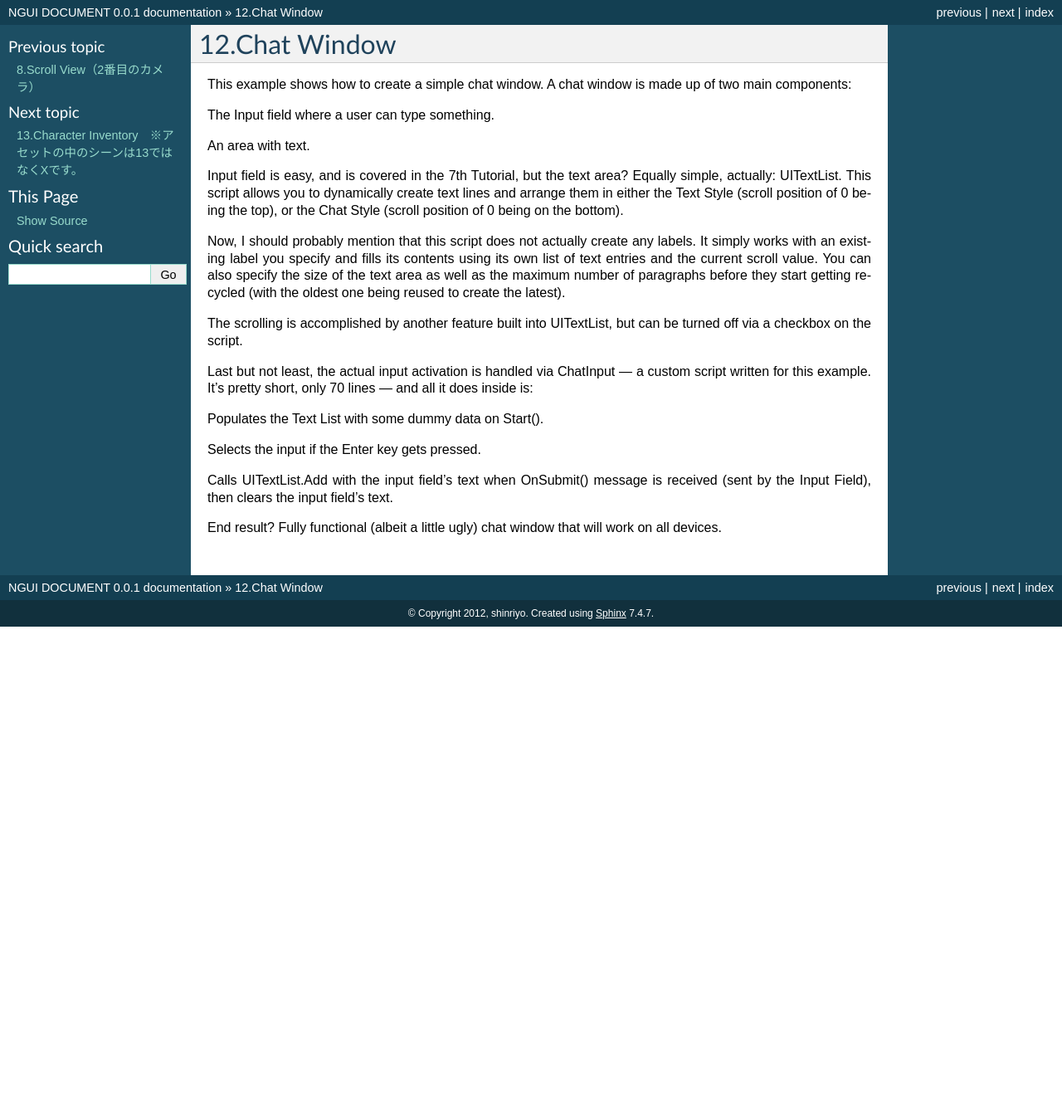
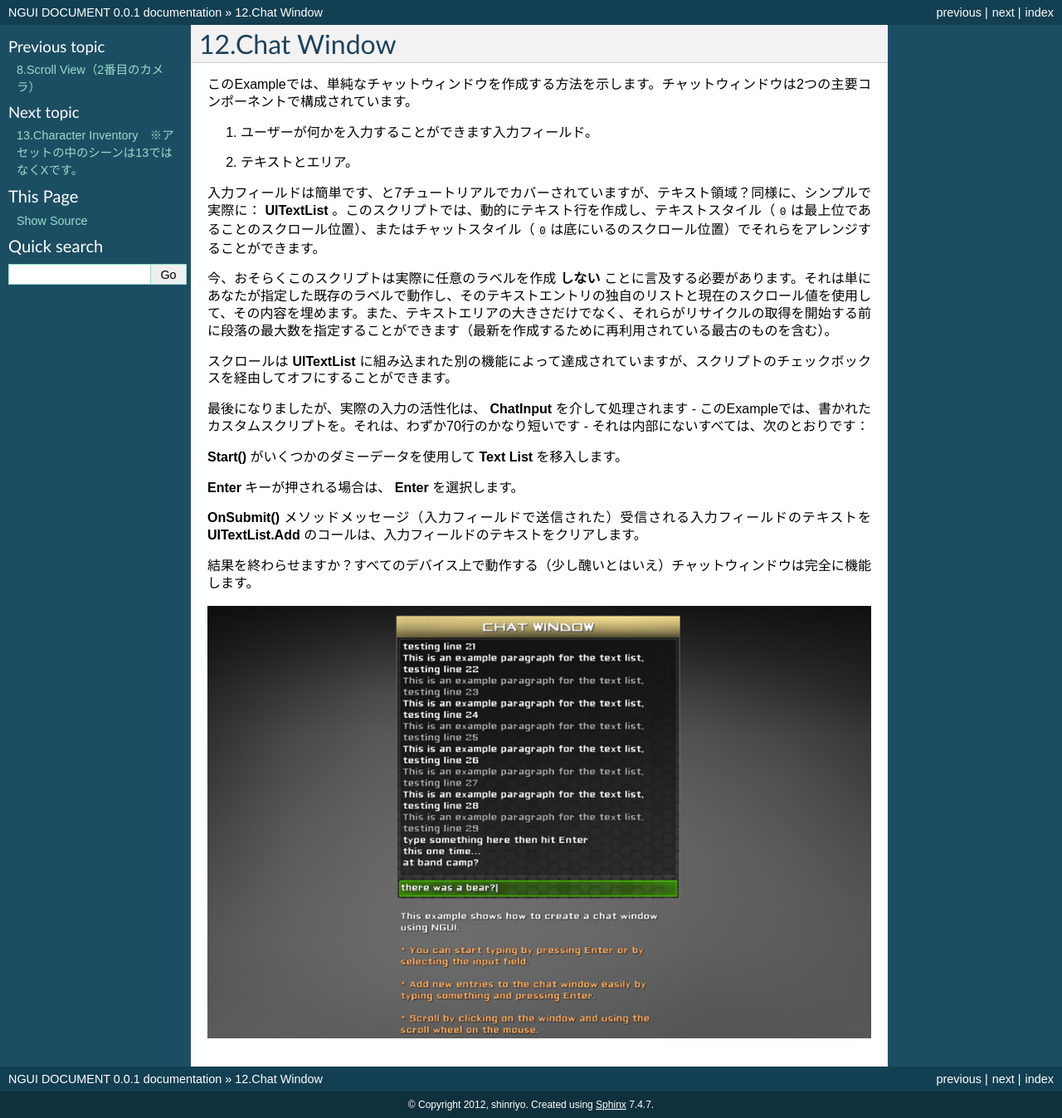
Before and after one commit to shinriyo/NGUI-japanese-document, a Sphinx documentation site: the page built from source/chapter12.rst, in a window 1280 px wide. Shown: the whole page at 83% size. Built offline with Sphinx 7.4.7, drawn with Linux system fonts in a browser that asks for light colours; before the commit the page ends 900 px from its top, so only the background shows below that.

Commit message:
chapter12

```diff
--- a/source/chapter12.rst
+++ b/source/chapter12.rst
@@ -2,24 +2,37 @@
 12.Chat Window
 ===============
 
-This example shows how to create a simple chat window. A chat window is made up of two main components:
+.. This example shows how to create a simple chat window. A chat window is made up of two main components:
+このExampleでは、単純なチャットウィンドウを作成する方法を示します。チャットウィンドウは2つの主要コンポーネントで構成されています。
 
-The Input field where a user can type something.
+.. The Input field where a user can type something.
+1. ユーザーが何かを入力することができます入力フィールド。
 
-An area with text.
+.. An area with text.
+2. テキストとエリア。
 
-Input field is easy, and is covered in the 7th Tutorial, but the text area? Equally simple, actually: UITextList. This script allows you to dynamically create text lines and arrange them in either the Text Style (scroll position of 0 being the top), or the Chat Style (scroll position of 0 being on the bottom).
+.. Input field is easy, and is covered in the 7th Tutorial, but the text area? Equally simple, actually: UITextList. This script allows you to dynamically create text lines and arrange them in either the Text Style (scroll position of 0 being the top), or the Chat Style (scroll position of 0 being on the bottom).
+入力フィールドは簡単です、と7チュートリアルでカバーされていますが、テキスト領域？同様に、シンプルで実際に： **UITextList** 。このスクリプトでは、動的にテキスト行を作成し、テキストスタイル（ ``0`` は最上位であることのスクロール位置）、またはチャットスタイル（ ``0`` は底にいるのスクロール位置）でそれらをアレンジすることができます。
 
-Now, I should probably mention that this script does not actually create any labels. It simply works with an existing label you specify and fills its contents using its own list of text entries and the current scroll value. You can also specify the size of the text area as well as the maximum number of paragraphs before they start getting recycled (with the oldest one being reused to create the latest).
+.. Now, I should probably mention that this script does not actually create any labels. It simply works with an existing label you specify and fills its contents using its own list of text entries and the current scroll value. You can also specify the size of the text area as well as the maximum number of paragraphs before they start getting recycled (with the oldest one being reused to create the latest).
+今、おそらくこのスクリプトは実際に任意のラベルを作成 **しない** ことに言及する必要があります。それは単にあなたが指定した既存のラベルで動作し、そのテキストエントリの独自のリストと現在のスクロール値を使用して、その内容を埋めます。また、テキストエリアの大きさだけでなく、それらがリサイクルの取得を開始する前に段落の最大数を指定することができます（最新を作成するために再利用されている最古のものを含む）。
 
-The scrolling is accomplished by another feature built into UITextList, but can be turned off via a checkbox on the script.
+.. The scrolling is accomplished by another feature built into UITextList, but can be turned off via a checkbox on the script.
+スクロールは **UITextList** に組み込まれた別の機能によって達成されていますが、スクリプトのチェックボックスを経由してオフにすることができます。
 
-Last but not least, the actual input activation is handled via ChatInput — a custom script written for this example. It’s pretty short, only 70 lines — and all it does inside is:
+.. Last but not least, the actual input activation is handled via ChatInput — a custom script written for this example. It’s pretty short, only 70 lines — and all it does inside is:
+最後になりましたが、実際の入力の活性化は、 **ChatInput** を介して処理されます - このExampleでは、書かれたカスタムスクリプトを。それは、わずか70行のかなり短いです - それは内部にないすべては、次のとおりです：
 
-Populates the Text List with some dummy data on Start().
+.. Populates the Text List with some dummy data on Start().
+**Start()** がいくつかのダミーデータを使用して **Text List** を移入します。
 
-Selects the input if the Enter key gets pressed.
+.. Selects the input if the Enter key gets pressed.
+**Enter** キーが押される場合は、 **Enter** を選択します。
 
-Calls UITextList.Add with the input field’s text when OnSubmit() message is received (sent by the Input Field), then clears the input field’s text.
+.. Calls UITextList.Add with the input field’s text when OnSubmit() message is received (sent by the Input Field), then clears the input field’s text.
+**OnSubmit()** メソッドメッセージ（入力フィールドで送信された）受信される入力フィールドのテキストを **UITextList.Add** のコールは、入力フィールドのテキストをクリアします。
 
-End result? Fully functional (albeit a little ugly) chat window that will work on all devices.
+.. End result? Fully functional (albeit a little ugly) chat window that will work on all devices.
+結果を終わらせますか？すべてのデバイス上で動作する（少し醜いとはいえ）チャットウィンドウは完全に機能します。
+
+.. image:: ../images/example4.jpeg
```
